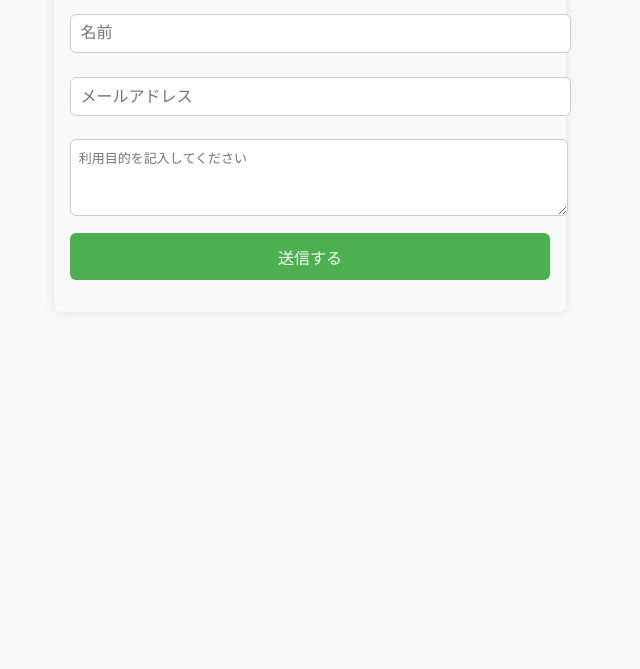
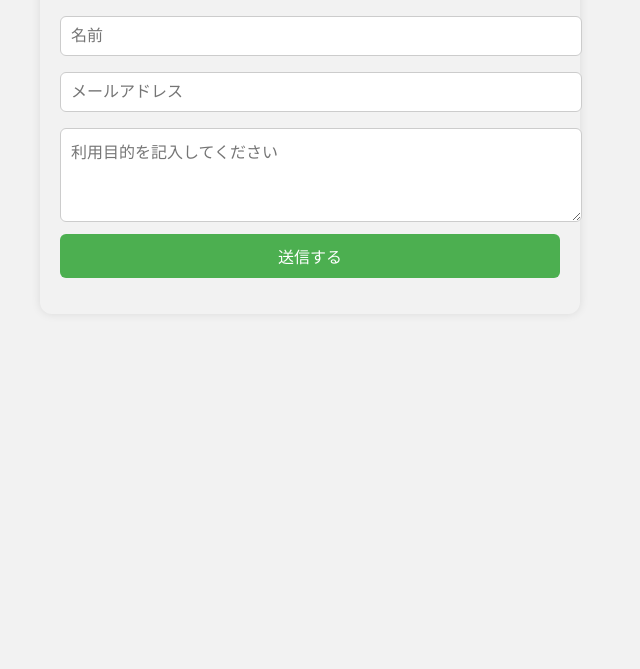
Before and after one commit to kcjsa/server, a plain HTML site: page index.html in a window 1280 px wide. Shown: the part 131-800 px from the top of the page, without its empty margins (330-970 px from the left). Drawn offline with Linux system fonts and the light colour scheme.

Commit message:
Update index.html

```diff
--- a/index.html
+++ b/index.html
@@ -7,37 +7,38 @@
 <style>
   body {
     font-family: sans-serif;
-    max-width: 480px;
-    margin: 2em auto;
-    padding: 1em;
-    background: #f9f9f9;
-    border-radius: 8px;
-    box-shadow: 0 0 12px rgba(0,0,0,0.1);
+    max-width: 500px;
+    margin: 30px auto;
+    background: #f2f2f2;
+    padding: 20px;
+    border-radius: 12px;
+    box-shadow: 0 0 10px rgba(0,0,0,0.1);
   }
   input, textarea {
     width: 100%;
-    margin: 0.5em 0 1em;
-    padding: 0.6em;
+    padding: 10px;
+    margin: 8px 0;
     border: 1px solid #ccc;
     border-radius: 6px;
-    font-size: 1em;
+    font-size: 16px;
   }
   button {
-    padding: 0.7em;
     width: 100%;
+    padding: 10px;
     background: #4CAF50;
     color: white;
     border: none;
-    font-size: 1em;
     border-radius: 6px;
+    font-size: 16px;
     cursor: pointer;
   }
   button:disabled {
     background: #9ccc9c;
   }
   #msg {
-    margin-top: 1em;
+    margin-top: 15px;
     font-weight: bold;
+    color: green;
   }
 </style>
 </head>
```
